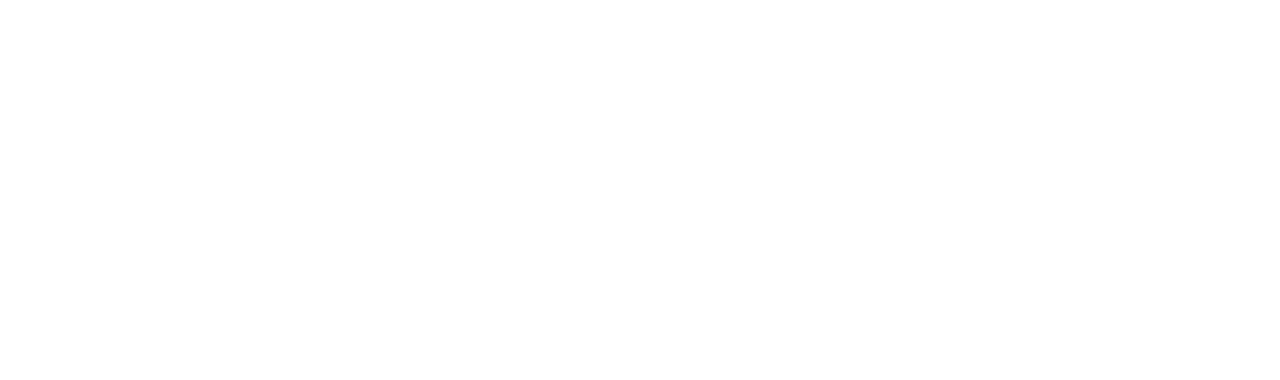
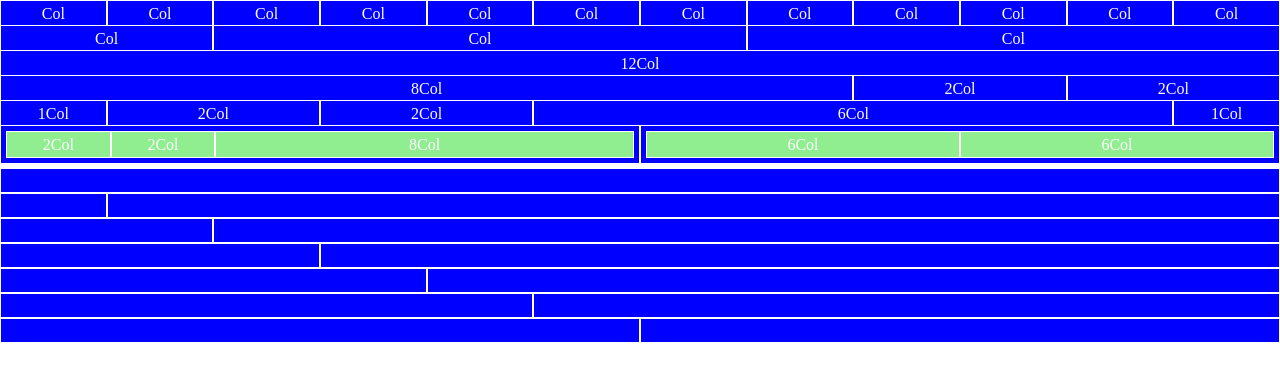
Before and after one commit to RenatoConfuorto/html-css-12bool, a plain HTML site: page index.html in a window 1280 px wide. Drawn offline with Linux system fonts and the light colour scheme.

Commit message:
first section completed

```diff
--- a/index.html
+++ b/index.html
@@ -12,5 +12,180 @@
 </head>
 <body>
 
+  <div class="row">
+    <div class="col-1">
+      <div class="box">Col</div>
+    </div>
+    <div class="col-1">
+      <div class="box">Col</div>
+    </div>
+    <div class="col-1">
+      <div class="box">Col</div>
+    </div>
+    <div class="col-1">
+      <div class="box">Col</div>
+    </div>
+    <div class="col-1">
+      <div class="box">Col</div>
+    </div>
+    <div class="col-1">
+      <div class="box">Col</div>
+    </div>
+    <div class="col-1">
+      <div class="box">Col</div>
+    </div>
+    <div class="col-1">
+      <div class="box">Col</div>
+    </div>
+    <div class="col-1">
+      <div class="box">Col</div>
+    </div>
+    <div class="col-1">
+      <div class="box">Col</div>
+    </div>
+    <div class="col-1">
+      <div class="box">Col</div>
+    </div>
+    <div class="col-1">
+      <div class="box">Col</div>
+    </div>
+  </div>
+
+  <div class="row">
+    <div class="col-2">
+      <div class="box">Col</div>
+    </div>
+    <div class="col-5">
+      <div class="box">Col</div>
+    </div>
+    <div class="col-5">
+      <div class="box">Col</div>
+    </div>
+  </div>
+
+  <div class="row">
+    <div class="col-12">
+      <div class="box">12Col</div>
+    </div>
+  </div>
+
+  <div class="row">
+    <div class="col-8">
+      <div class="box">8Col</div>
+    </div>
+
+    <div class="col-2">
+      <div class="box">2Col</div>
+    </div>
+    <div class="col-2">
+      <div class="box">2Col</div>
+    </div>
+  </div>
+
+  <div class="row">
+    <div class="col-1">
+      <div class="box">1Col</div>
+    </div>
+    <div class="col-2">
+      <div class="box">2Col</div>
+    </div>
+    <div class="col-2">
+      <div class="box">2Col</div>
+    </div>
+    <div class="col-6">
+      <div class="box">6Col</div>
+    </div>
+    <div class="col-1">
+      <div class="box">1Col</div>
+    </div>
+  </div>
+
+  <div class="row">
+    <div class="col-6">
+      <div class="box full-box">
+        <div class="col-2">
+          <div class="box green">2Col</div>
+        </div>
+        <div class="col-2">
+          <div class="box green">2Col</div>
+        </div>
+        <div class="col-8">
+          <div class="box green">8Col</div>
+        </div>
+      </div>
+    </div>
+    <div class="col-6">
+      <div class="box full-box">
+        <div class="col-6">
+          <div class="box green">6Col</div>
+        </div>
+        <div class="col-6">
+          <div class="box green">6Col</div>
+        </div>
+      </div>
+    </div>
+  </div>
+
+  <br>
+
+  <div class="row">
+    <div class="col-12">
+      <div class="box"></div>
+    </div>
+  </div>
+
+  <div class="row">
+    <div class="col-1">
+      <div class="box"></div>
+    </div>
+    <div class="col-11">
+      <div class="box"></div>
+    </div>
+  </div>
+
+  <div class="row">
+    <div class="col-2">
+      <div class="box"></div>
+    </div>
+    <div class="col-10">
+      <div class="box"></div>
+    </div>
+  </div>
+
+  <div class="row">
+    <div class="col-3">
+      <div class="box"></div>
+    </div>
+    <div class="col-9">
+      <div class="box"></div>
+    </div>
+  </div>
+
+  <div class="row">
+    <div class="col-4">
+      <div class="box"></div>
+    </div>
+    <div class="col-8">
+      <div class="box"></div>
+    </div>
+  </div>
+
+  <div class="row">
+    <div class="col-5">
+      <div class="box"></div>
+    </div>
+    <div class="col-7">
+      <div class="box"></div>
+    </div>
+  </div>
+
+  <div class="row">
+    <div class="col-6">
+      <div class="box"></div>
+    </div>
+    <div class="col-6">
+      <div class="box"></div>
+    </div>
+  </div>
 </body>
 </html>
--- a/style/12bool.css
+++ b/style/12bool.css
@@ -0,0 +1,73 @@
+/*RESET*/
+*{
+  margin: 0;
+  padding: 0;
+  box-sizing: border-box;
+}
+
+.row{
+  display: flex;
+  flex-direction: row;
+  flex-wrap: wrap;
+}
+
+/* colonne */
+.col-1{
+  flex-basis: calc((100% / 12) * 1);
+  max-width: calc((100% / 12) * 1);
+}
+
+.col-2{
+  flex-basis: calc((100% / 12) * 2);
+  max-width: calc((100% / 12) * 2);
+}
+
+.col-3{
+  flex-basis: calc((100% / 12) * 3);
+  max-width: calc((100% / 12) * 3);
+}
+
+.col-4{
+  flex-basis: calc((100% / 12) * 4);
+  max-width: calc((100% / 12) * 4);
+}
+
+.col-5{
+  flex-basis: calc((100% / 12) * 5);
+  max-width: calc((100% / 12) * 5);
+}
+
+.col-6{
+  flex-basis: calc((100% / 12) * 6);
+  max-width: calc((100% / 12) * 6);
+}
+
+.col-7{
+  flex-basis: calc((100% / 12) * 7);
+  max-width: calc((100% / 12) * 7);
+}
+
+.col-8{
+  flex-basis: calc((100% / 12) * 8);
+  max-width: calc((100% / 12) * 8);
+}
+
+.col-9{
+  flex-basis: calc((100% / 12) * 9);
+  max-width: calc((100% / 12) * 9);
+}
+
+.col-10{
+  flex-basis: calc((100% / 12) * 10);
+  max-width: calc((100% / 12) * 10);
+}
+
+.col-11{
+  flex-basis: calc((100% / 12) * 11);
+  max-width: calc((100% / 12) * 11);
+}
+
+.col-12{
+  flex-basis: calc((100% / 12) * 12);
+  max-width: calc((100% / 12) * 12);
+}
--- a/style/style.css
+++ b/style/style.css
@@ -0,0 +1,24 @@
+.row{
+  height: 25px;
+  line-height: 25px;
+  text-align: center;
+}
+
+.box{
+  width: 100%;
+  height: 100%;
+  border: 1px solid white;
+  background-color: blue;
+  color: white;
+}
+
+.full-box{
+  display: flex;
+  flex-direction: row;
+  flex-wrap: wrap;
+  padding: 5px;
+}
+
+.green{
+  background-color: lightgreen;
+}
```
